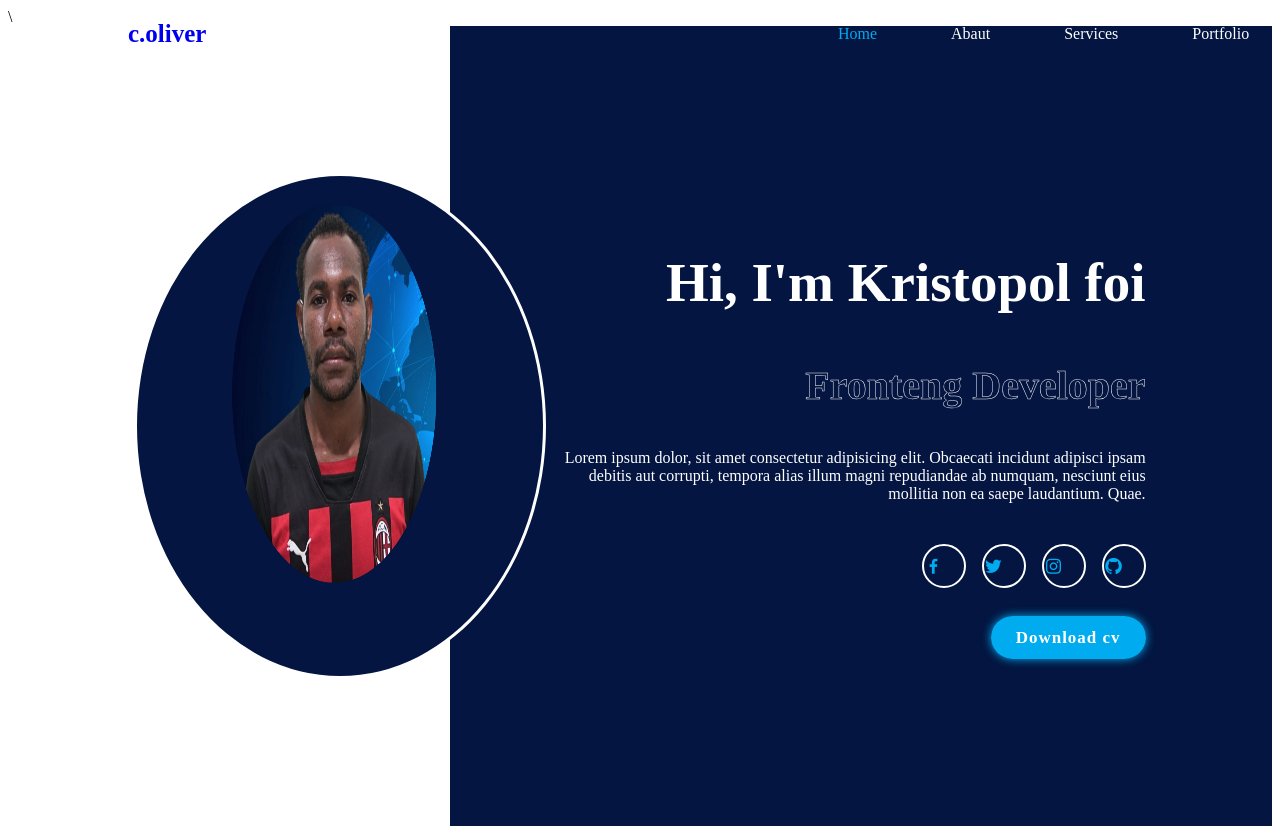
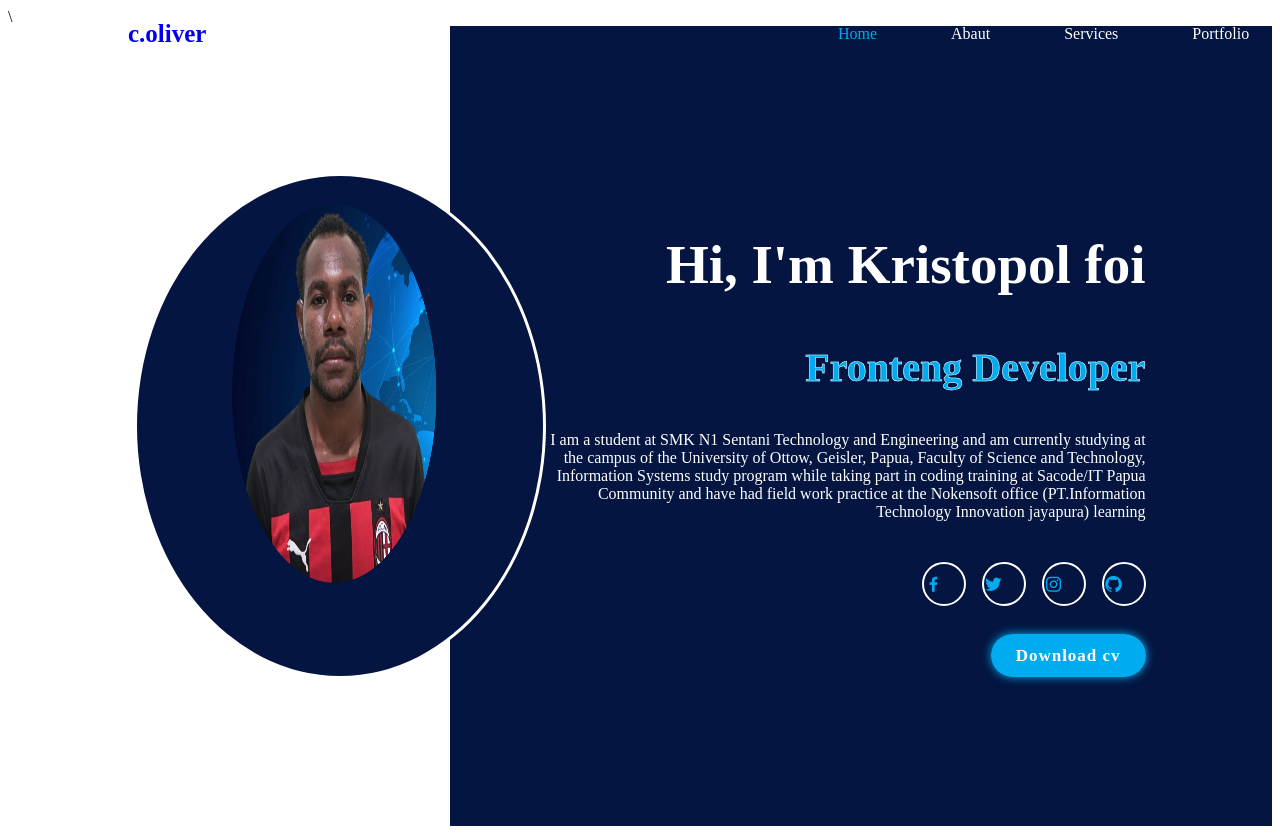
Before and after one commit to kristopolfoi/Profil-kristopol-foi, a plain HTML site: page index.html in a window 1280 px wide. Drawn offline with nearby package versions, Linux system fonts and the light colour scheme.

Commit message:
Add files via upload

```diff
--- a/index.html
+++ b/index.html
@@ -28,10 +28,9 @@
         <div class="home-content">
             <h1>Hi, I'm Kristopol foi</h1>
             <h3>Fronteng Developer</h3>
-            <p>Lorem ipsum dolor, sit amet consectetur adipisicing elit.
-                Obcaecati incidunt adipisci ipsam debitis aut corrupti,
-                tempora alias illum magni repudiandae ab numquam, nesciunt
-                eius mollitia non ea saepe laudantium. Quae.</p>
+            <p>I am a student at SMK N1 Sentani Technology and Engineering and am currently studying at the campus of the University of Ottow, Geisler, Papua, Faculty of Science and Technology, Information Systems study program while taking part in coding training at Sacode/IT Papua Community and have had field work practice at the Nokensoft office (PT.Information Technology Innovation jayapura)
+
+                learning</p>
 
             <div class="home-sci">
                 <a href="#"><i class='bx bxl-facebook'></i></a>
--- a/style.css
+++ b/style.css
@@ -82,12 +82,12 @@
 .home-content h3 {
     font-size: 40px;
     color:transparent;
-    -webkit-text-stroke: .5px #fff;
+    -webkit-text-stroke: .5px #ffffff;
     background-image: linear-gradient(#00abf0, #00abf0);
     background-repeat: no-repeat;
     -webkit-background-clip: text;
     background-position: -410px 0;
-    animation: animaText 6s linear infinite;
+    animation: animateText 6s linear infinite;
 }
 
 @keyframes animateText {
```
Also changed, not shown: 1 other file.
